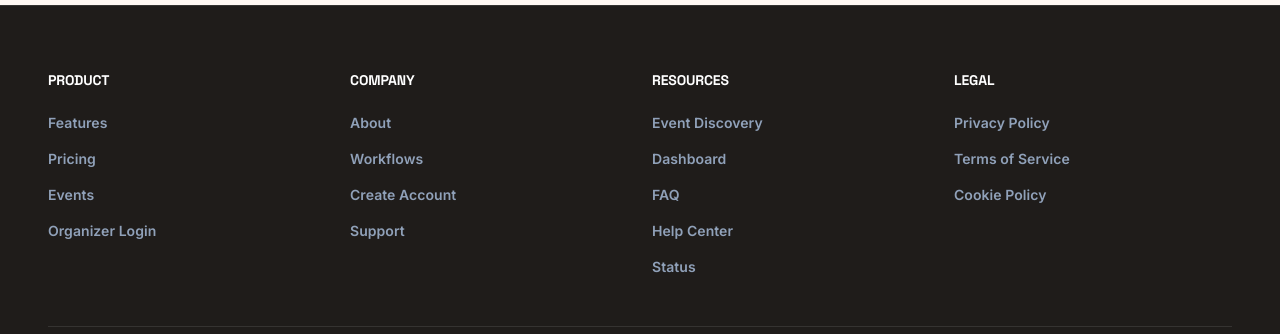
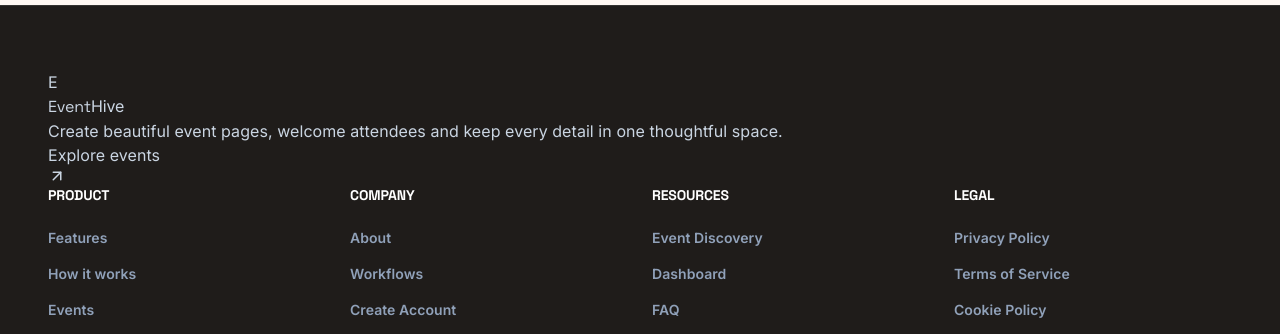
Before and after one commit to Rohit30418/EventHive, a React (Vite) app: page /Events in a window 1280 px wide. Shown: the part 2009-2343 px from the top of the page. Built offline with nearby package versions, Linux system fonts and the light colour scheme; no server answers.

Commit message:
style(public): add polished brand lead to shared footer and correct dead pricing anchor

```diff
--- a/src/common/Footer.tsx
+++ b/src/common/Footer.tsx
@@ -1,13 +1,13 @@
 import type { ReactNode } from "react";
 import { Link } from "react-router-dom";
-import { ArrowRight, Facebook, Instagram, Linkedin, Twitter } from "lucide-react";
+import { ArrowRight, ArrowUpRight, Facebook, Instagram, Linkedin, Twitter } from "lucide-react";
 
 const footerGroups = [
   {
     title: "Product",
     links: [
       { label: "Features", to: "/#features" },
-      { label: "Pricing", to: "/#pricing" },
+      { label: "How it works", to: "/#how-it-works" },
       { label: "Events", to: "/Events" },
       { label: "Organizer Login", to: "/Login" },
     ],
@@ -53,6 +53,13 @@ const Footer = () => {
     <footer className="eh-home-footer relative overflow-hidden border-t border-white/10 bg-[#1F1C1A] px-0 py-14 text-slate-300 md:py-16">
 
       <div className="eh-home-footer-container relative z-10 mx-auto w-full max-w-[1296px] px-6 lg:px-12">
+        <div className="eh-site-footer-lead">
+          <div>
+            <div className="eh-site-footer-brand"><span className="eh-site-footer-mark">E</span><h2>Event<span>Hive</span></h2></div>
+            <p>Create beautiful event pages, welcome attendees and keep every detail in one thoughtful space.</p>
+          </div>
+          <Link to="/Events" className="eh-site-footer-explore">Explore events <ArrowUpRight size={18} aria-hidden="true" /></Link>
+        </div>
         <div className="grid grid-cols-2 gap-6 md:grid-cols-4">
           {footerGroups.map((group) => (
             <div key={group.title}>
```
